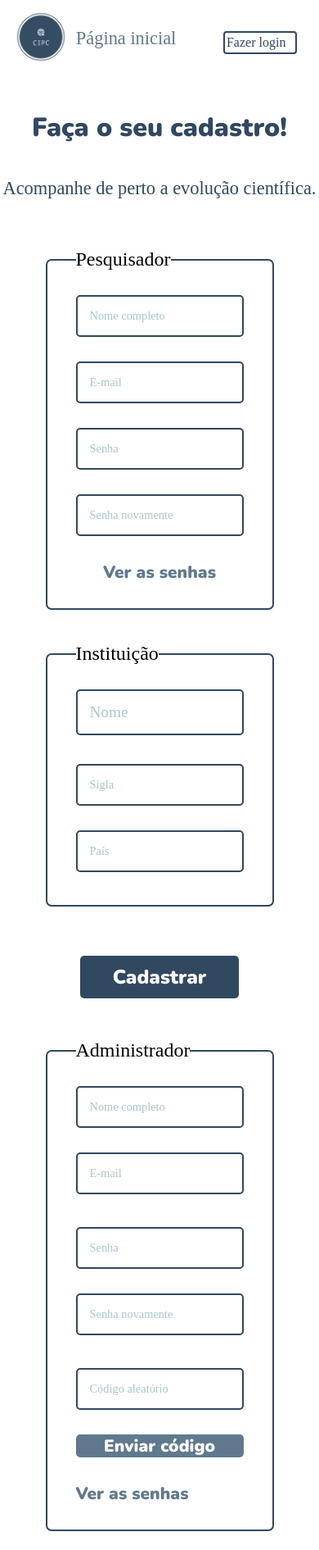
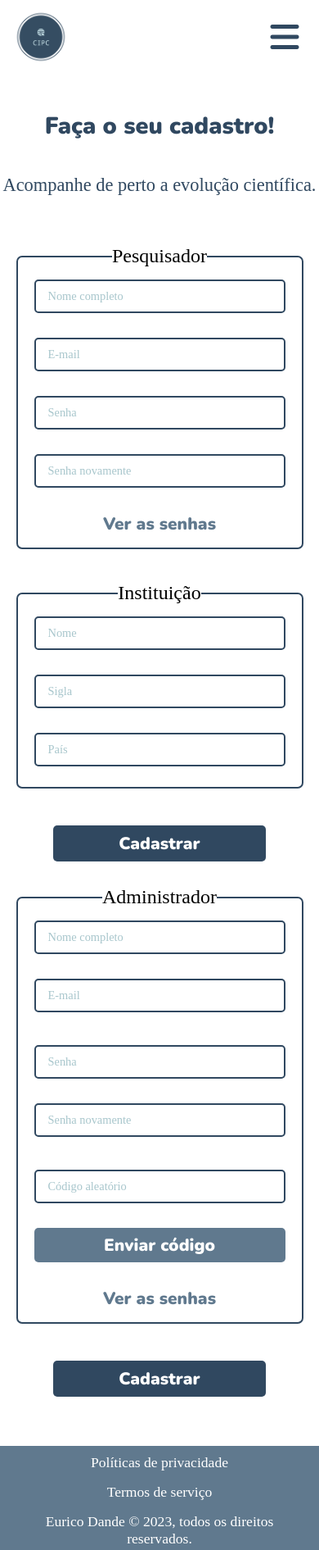
Before and after one commit to euricodande12/Sistema-de-gestao-de-producao-cientifica, a plain HTML site: page cadastro.html in a window 390 px wide. Shown: the top 1891 px of the page at 82% size. Drawn offline with nearby package versions, Linux system fonts and the light colour scheme; a web font is replaced by a local one.

Commit message:
Responsividade

```diff
--- a/cadastro.html
+++ b/cadastro.html
@@ -6,6 +6,7 @@
     <meta name="viewport" content="width=device-width, initial-scale=1.0">
     <link rel="stylesheet" href="css/estilo.css">
     <link rel="stylesheet" href="css/cadastro.css">
+    <link rel="stylesheet" href="fontawesome-free-6.3.0-web/css/all.min.css">
     <link rel="preconnect" href="https://fonts.googleapis.com">
     <link rel="preconnect" href="https://fonts.gstatic.com" crossorigin>
     <link href="https://fonts.googleapis.com/css2?family=Nunito:wght@1000&display=swap" rel="stylesheet">
@@ -25,26 +26,52 @@
         <!-- x ---------- Início da barra de navegação do cabeçalho ---------- x -->
         <nav class="barra-de-navegacao">
             <!-- x ---------- Início da primeira seção da barra de navegação do cabeçalho - Seção de links ---------- x -->
-            <section class="section-lista-de-links">
+            <section class="section-lista-de-links none">
                 <!-- x ---------- Início da lista de links da primeira seção da barra de navegação do cabeçalho ---------- x -->
                 <ul class="lista-de-links">
                     <li class="item-da-lista-de-links"><a href="index.html" class="link-da-lista ">Página inicial</a></li><!-- Primeiro link da lista -->
-                    <li class="item-da-lista-de-links"><a href="ver-publicacoes-usuario-nao-logado.html" class="link-da-lista none">Ver publicações</a></li><!-- Segundo link da lista -->
-                    <li class="item-da-lista-de-links"><a href="index.html#sobre-nos" class="link-da-lista none">Sobre nós</a></li><!-- Terceiro link da lista -->
-                    <li class="item-da-lista-de-links"><a href="index.html#contacte-nos" class="link-da-lista none">Contacte-nos</a></li><!-- Quarto link da lista -->
+                    <li class="item-da-lista-de-links"><a href="ver-publicacoes-usuario-nao-logado.html" class="link-da-lista">Ver publicações</a></li><!-- Segundo link da lista -->
+                    <li class="item-da-lista-de-links"><a href="index.html#sobre-nos" class="link-da-lista">Sobre nós</a></li><!-- Terceiro link da lista -->
+                    <li class="item-da-lista-de-links"><a href="index.html#contacte-nos" class="link-da-lista">Contacte-nos</a></li><!-- Quarto link da lista -->
                 </ul>
                 <!-- x ---------- Fim da lista de links da primeira seção da barra de navegação do cabeçalho ---------- x -->
             </section>
             <!-- x ---------- Fim da primeira seção da barra de navegação do cabeçalho ---------- x -->
 
             <!-- x ---------- Início da segunda seção da barra de navegação do cabeçalho - Seção de botões---------- x -->
-            <section class="lista-de-botoes row">
+            <section class="lista-de-botoes row none">
                 <a href="./login.html" class="botao-da-secao-de-botoes-do-cabecalho radius btn-login-nav-primeiro">Fazer login</a><!-- Botão fazer login -->
             </section>
             <!-- x ---------- Fim da segunda seção da barra de navegação do cabeçalho - Seção de botões---------- x -->
+
+            <!-- x ---------- Início da terceira seção da barra de navegação do cabeçalho - Seção do menu mobile ---------- x -->
+             <section class="menu-mobile-section">
+                <button class="botao-menu-icon botao-menu-icon-1"><i class="fa-solid fa-bars icon"></i></button><!-- Botão abrir menu -->
+                <button class="botao-menu-icon botao-menu-icon-2"><i class="fa-solid fa-xmark icon"></i></button><!-- Botão fechar menu -->
+            </section>
+            <!-- x ---------- Fim da terceira seção da barra de navegação do cabeçalho - Seção do menu mobile ---------- x -->
         </nav>
         <!-- x ---------- Fim da barra de navegação do cabeçalho ---------- x -->
     </header>
+
+    <!-- x ---------- Início da seção de links mobile do cabeçalho ---------- x -->
+    <section class="section-lista-de-links-mobile">
+        <!-- x ---------- Início da lista de links moblie ---------- x -->
+        <ul class="lista-de-links-mobile">
+            <li class="item-da-lista-de-links padding-tb"><a href="index.html" class="link-da-lista ">Página inicial</a></li><!-- Primeiro link da lista -->
+            <li class="item-da-lista-de-links padding-tb"><a href="ver-publicacoes-usuario-nao-logado.html" class="link-da-lista">Ver publicações</a></li><!-- Segundo link da lista -->
+            <li class="item-da-lista-de-links padding-tb"><a href="#sobre-nos" class="link-da-lista">Sobre nós</a></li><!-- Terceiro link da lista -->
+            <li class="item-da-lista-de-links padding-tb"><a href="#contacte-nos" class="link-da-lista">Contacte-nos</a></li><!-- Quarto link da lista -->
+        </ul>
+        <!-- x ---------- Fim da lista de links mobile ---------- x -->
+
+        <!-- x ---------- Início da seção de botões mobile ---------- x -->
+        <section class="lista-de-botoes-mobile">
+            <a href="login.html" class="botao-da-secao-de-botoes-do-cabecalho botao-link btn-login-nav-primeiro margin-bottom">Fazer login</a><!-- Botão fazer login -->
+        </section>
+        <!-- x ---------- Fim da da seção de botões mobile ---------- x -->
+    </section>
+    <!-- x ---------- Fim da seção de links mobile do cabeçalho ---------- x -->
     <!-- x ---------- Fim do cabeçalho ---------- x -->
 
     <!-- x ---------- Início da parte principal do site ---------- x -->
@@ -148,6 +175,6 @@
         <!-- x ---------- Fim da segunda seção do rodapé do site ---------- x -->
     </footer>
     <!-- x ---------- Fim do rodapé do site ---------- x -->
-
+    <script src="js/menu-mobile.js"></script>
 </body>
 </html>
--- a/css/cadastro.css
+++ b/css/cadastro.css
@@ -137,6 +137,7 @@ input::placeholder{
     display: flex;
     justify-content: center;
 }
+
 /* ---------- x ---------- Terceira seção ---------- x ----------*/
 
 .botao-enviar-codigo{
@@ -150,42 +151,64 @@ input::placeholder{
     cursor: pointer;
 }
 
-@media screen and (max-width:852px){
+@media screen and (max-width:885px){
+    /*Menu mobile*/
+    .menu-mobile-section{
+        display: initial;
+    }
+
+    .open{
+        display: flex;
+    }
+
     .row{
         flex-direction: row;
     }
+
     .section-logo-do-cabecalho{
-        max-width: 6w;
+        max-width: 90vw;
         padding: 0 10px;
     }
 
     .barra-de-navegacao{
-        width: 94vw;
+        width: 10vw;
         justify-content: space-between;
     }
 
-    .section-lista-de-links{
-        width: 64vw;
-        padding-left: 40px;
+    .botao-menu-icon{
+        background-color: transparent;
+        font-size: 40px;
+        color: var(--azul-mais-escuro);
     }
 
-    .lista-de-links{
-        width: 90%;
+    .botao-menu-icon:hover{
+        color: var(--azul-menos-escuro);
+        cursor: pointer;
     }
 
-    .lista-de-botoes{
-        width: 30vw;
+    .botao-menu-icon-2{
+        display: none;
     }
 
-    .botao-da-secao-de-botoes-do-cabecalho{
-        padding: 3px 2px;
-        width: 90px;
-        margin: 0;
+    .section-lista-de-links-mobile{
+        justify-content: space-between;
+        text-align: center;
     }
 
-    .btn-login-nav-primeiro{
-        margin-top: 10px;
-        order: 1;
+    .lista-de-links-mobile{
+        padding-bottom: 5px;
+    }
+
+    .lista-de-botoes-mobile{
+        padding-bottom: 5px;
+    }
+
+    .padding-tb{
+        padding: 5px 0;
+    }
+
+    .margin-bottom{
+        margin-bottom: 18px;
     }
 
     .none{
@@ -225,11 +248,102 @@ input::placeholder{
 
     .botao-enviar-codigo{
         width: 100%;
+        padding: 10px 0;
     }
+
     .rodape{
-        background-color: var(--azul-menos-escuro);
-        margin-top: 60px;
-        padding: 20px 10px;
-        font-size: 0.8rem;
+        flex-direction: column;
+        text-align: center;
+    }
+
+    .primeiro-link-do-rodape{
+        margin-bottom: 15px;
+    }
+
+    .segunda-seccao-do-rodape{
+        padding: 15px 0;
     }
 }
+
+@media screen and (max-width:430px){
+    .row{
+        flex-direction: row;
+    }
+
+    .section-logo-do-cabecalho{
+        max-width: 86vw;
+        padding: 0 10px;
+    }
+
+    .barra-de-navegacao{
+        width: 14vw;
+        justify-content: space-between;
+    }
+
+    .botao-menu-icon{
+        background-color: transparent;
+        font-size: 40px;
+        color: var(--azul-mais-escuro);
+    }
+
+    .botao-menu-icon:hover{
+        color: var(--azul-menos-escuro);
+    }
+
+    .botao-menu-icon-2{
+        display: none;
+    }
+
+    .lista-de-links-mobile{
+        padding-bottom: 5px;
+    }
+
+    .lista-de-botoes-mobile{
+        padding-bottom: 5px;
+    }
+
+    .primeiro-titulo-da-pagina{
+        font-size: 1.8rem;
+    }
+
+    .segunda-secao-da-parte-principal, .terceira-secao-da-parte-principal {
+        padding: 0 0;
+    }
+
+    .field-formulario-1, .field-formulario-2, .field-formulario-3 {
+        padding: 15px 20px;
+        text-align: center;
+    }
+
+    .input-nome-do-pesquisador, .input-email-do-pesquisador, .input-senha-do-pesquisador,
+    .input-reintroduzir-senha-do-pesquisador, .input-senha-da-instituicao, .input-reintroduzir-senha-da-instituicao,
+    .input-nome-do-administrador, .input-email-do-administrador, .input-senha-do-administrador, .input-reintroduzir-senha-do-administrador,
+    .input-codigo-aleatorio-do-administrador{
+        width: 100%;
+        font-size: 0.9rem;
+        padding-top: 10px;
+        padding-bottom: 10px;
+    }
+
+    .input-nome-do-pesquisador, .input-email-do-pesquisador, .input-senha-do-pesquisador, .input-nome-da-instituicao,
+    .input-senha-da-instituicao, .input-nome-do-administrador, .input-senha-do-administrador,
+    .input-codigo-aleatorio-do-administrador{
+        width: 100%;
+        font-size: 0.9rem;
+        margin-bottom: 30px;
+        padding-top: 10px;
+        padding-bottom: 10px;
+    }
+
+    .botao-enviar-codigo{
+        width: 100%;
+        padding: 7px 0;
+    }
+
+    .botao-do-cadastro{
+        padding: 8px 80px;
+        font-size: 1.3rem;
+        margin-top: 5px;
+        margin-bottom: 30px;
+    }
+}
--- a/css/index.css
+++ b/css/index.css
@@ -387,5 +387,4 @@
         margin-right: 10px;
     }
 
-
 }
```
